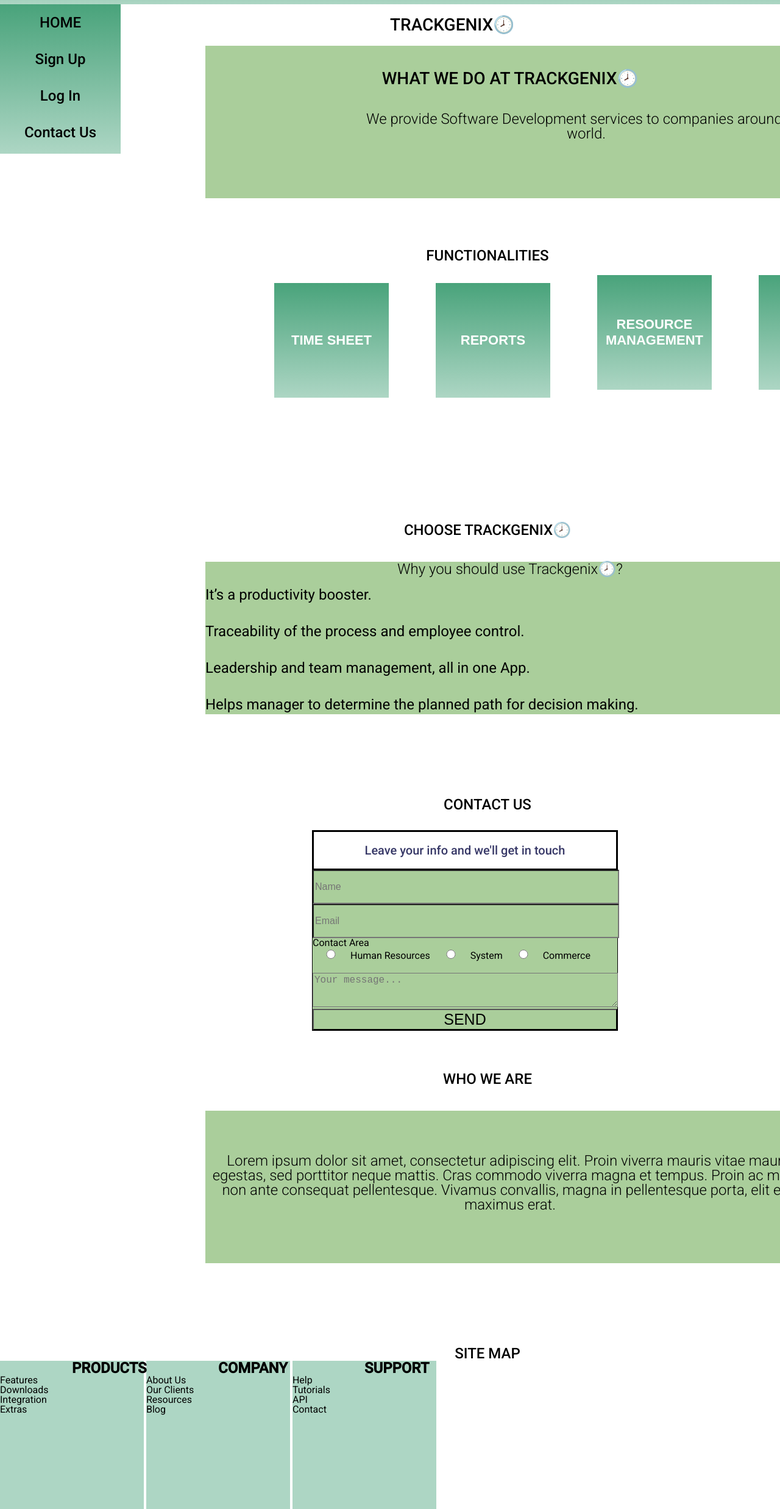
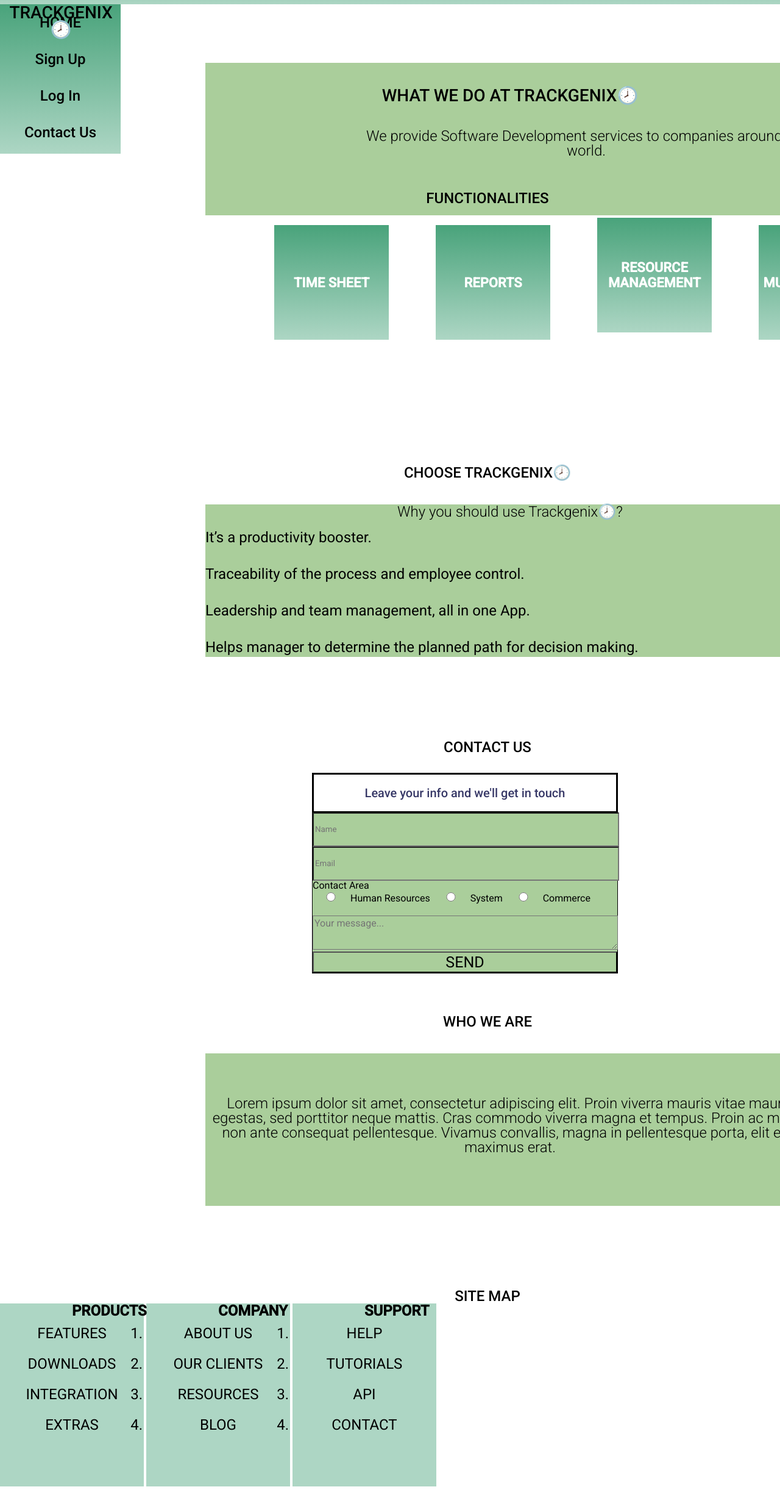
Before and after one commit to FlorenciaEusebi/BaSP-M2022-Etapa-1, a plain HTML site: page Semana-03/index.html in a window 1280 px wide. Shown: the part 86-2560 px from the top of the page at 61% size. Drawn offline with Linux system fonts and the light colour scheme.

Commit message:
BaSP-2022: css updated for form

```diff
--- a/Semana-03/css/styles.css
+++ b/Semana-03/css/styles.css
@@ -1,3 +1,6 @@
+* {
+  font-family: 'Roboto', sans-serif;
+}
 body {
  margin: 0%;
  font-family: 'Roboto', sans-serif;
@@ -19,10 +22,12 @@ aside {
 h1 {
   position: relative;
   display: inline-block;
-  top: 20px;
-  left: 50%;
+  width: 200px;
+  margin-left: auto;
+  margin-right: auto;
   font-weight: 500;
   font-size: 28px;
+  text-align: center;
   text-transform: uppercase;
 }
 p {
@@ -91,9 +96,9 @@ h4 {
   color: #FFFFFF;
   text-decoration: none;
 }
-.wrapper{
+/*.wrapper{
   width: 100%;
-  height: 400px;
+  height: 400px;*/
 }
 .sidebar ul {
   list-style-type: none;
@@ -218,16 +223,17 @@ h4 {
   height: 50px;
   background-color: #AACE9B;
 }
-.form-body input[type=text] {
+/*.form-body input[type=text] {
   width: 99%;
   height: 50px;
   background-color: #AACE9B;
   font-size: 16px;
-}
+}*/
 .form-body input[type=radio] {
   display: inline-block;
   width: 10%;
   height: 15px;
+  outline: none;
 }
 .form-body textarea {
   width: 99%;
@@ -237,6 +243,7 @@ h4 {
   height: 50px;
   background-color:#AACE9B;
   font-size: 16px;
+  outline: none;
 }
 .form-button {
   width: 100%;
@@ -250,9 +257,16 @@ h4 {
 }
 .map, .company, .support {
   display: inline-block;
+  margin-left: auto;
+  margin-right: auto;
   width: 236px;
-  height: 309px;
-  /*margin-left: 50px;
-  margin-right: auto;*/
+  height: 300px;
   background-color: #add6c4;
 }
+#site-map div li {
+  list-style-type: numbers;
+  text-transform: uppercase;
+  line-height: 50px;
+  text-align: center;
+  font-size: 24px;
+}
```
